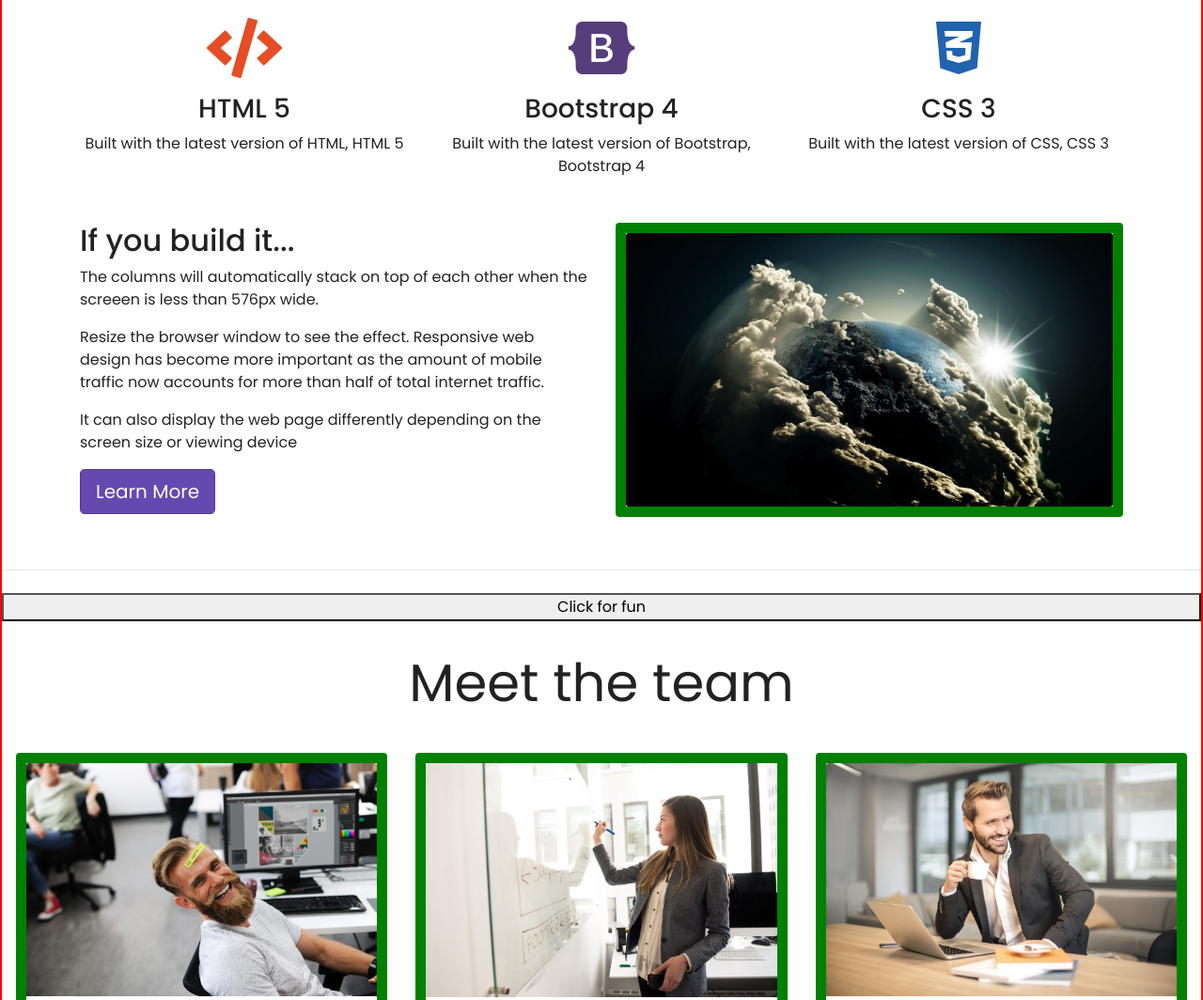
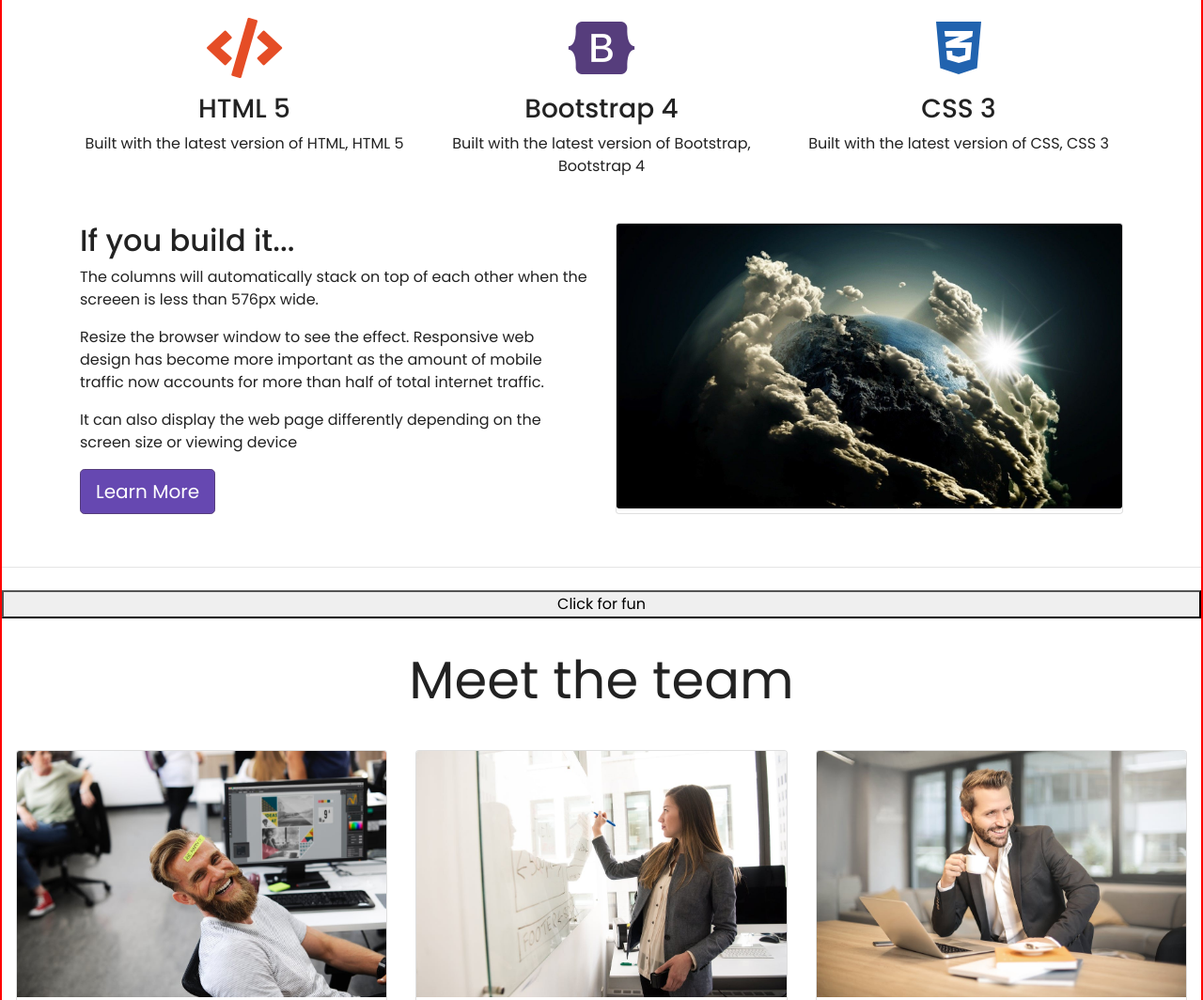
Before and after one commit to tyler-ray/Another-Hosting-demo, a website: page index.html in a window 1280 px wide. Shown: the part 1296-2360 px from the top of the page at 94% size. Drawn offline with nearby package versions, Linux system fonts and the light colour scheme.

Commit message:
Turns out Renaiming updates. i wonder if there is another way to make it update faster

```diff
--- a/scss/custom.scss
+++ b/scss/custom.scss
@@ -104,5 +104,5 @@ body {
 
 .card{
     height:100%;
-    border:11px solid green;
+    // border:11px solid green;
 }
```
Also changed, not shown: scss/custom.css, 1 other file.
